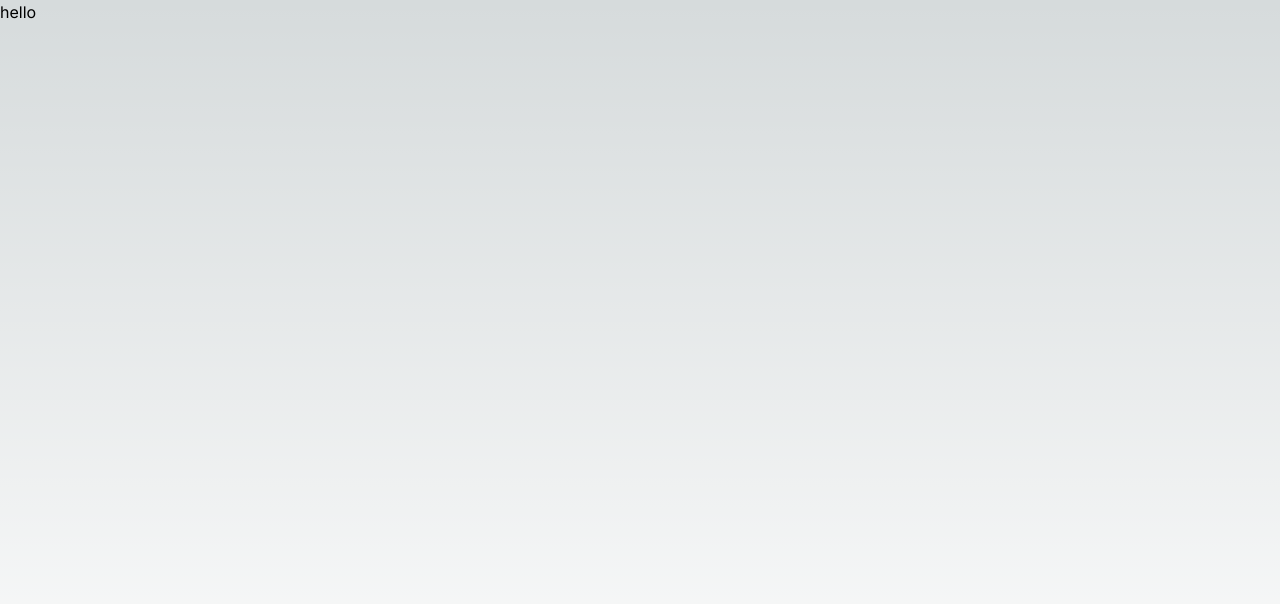
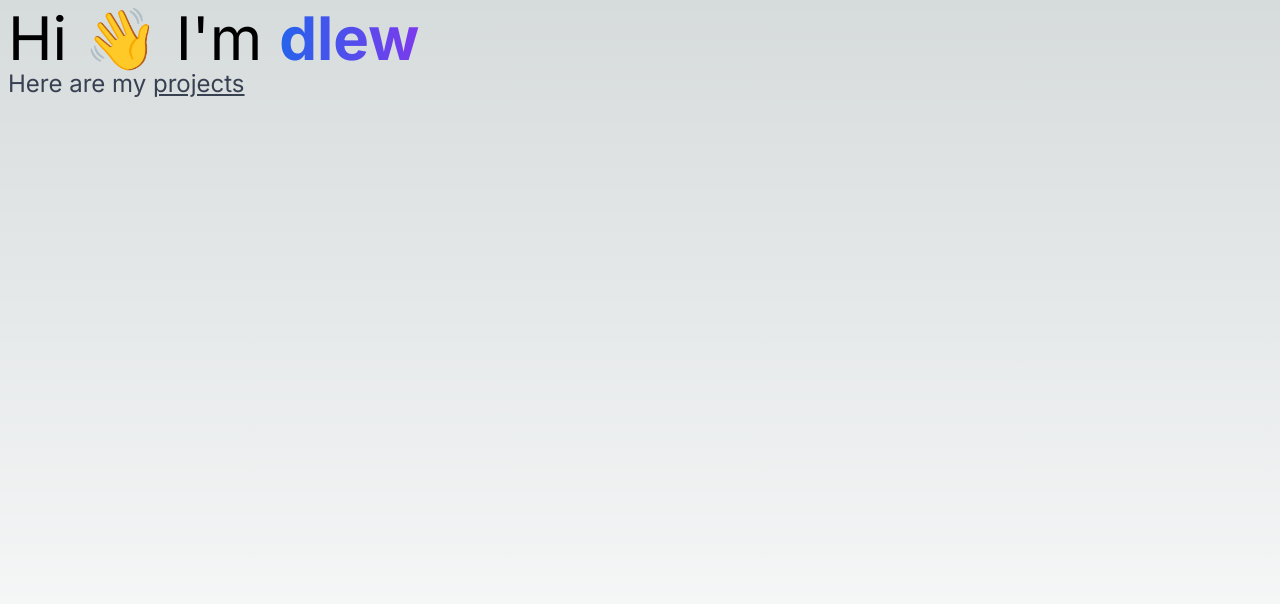
Before and after one commit to d-lew/dlew.is, a Next.js app: page / in a window 1280 px wide. Shown: the top 604 px of the page. Built offline with nearby package versions, Linux system fonts and the light colour scheme.

Commit message:
feat: add header / intro section
closes #2

```diff
--- /dev/null
+++ b/src/app/components/intro.tsx
@@ -0,0 +1,21 @@
+export function Intro() {
+  return (
+    <div>
+      <h1 className="text-6xl">
+        Hi 👋 I&#39;m{" "}
+        <span className="bg-gradient-to-r from-blue-600 to-violet-600 bg-clip-text text-transparent font-bold">
+          dlew
+        </span>{" "}
+      </h1>
+      <h2 className="text-2xl text-gray-700">
+        Here are my{" "}
+        <a
+          href="#"
+          className="underline hover:bg-gradient-to-r hover:from-blue-600 hover:to-violet-600 hover:bg-clip-text hover:text-transparent"
+        >
+          projects
+        </a>
+      </h2>
+    </div>
+  );
+}
--- a/src/app/page.tsx
+++ b/src/app/page.tsx
@@ -1,3 +1,9 @@
+import { Intro } from "./components/intro";
+
 export default function Home() {
-  return <main className="min-h-dvh">hello</main>;
+  return (
+    <main className="min-h-dvh p-2">
+      <Intro />
+    </main>
+  );
 }
```
